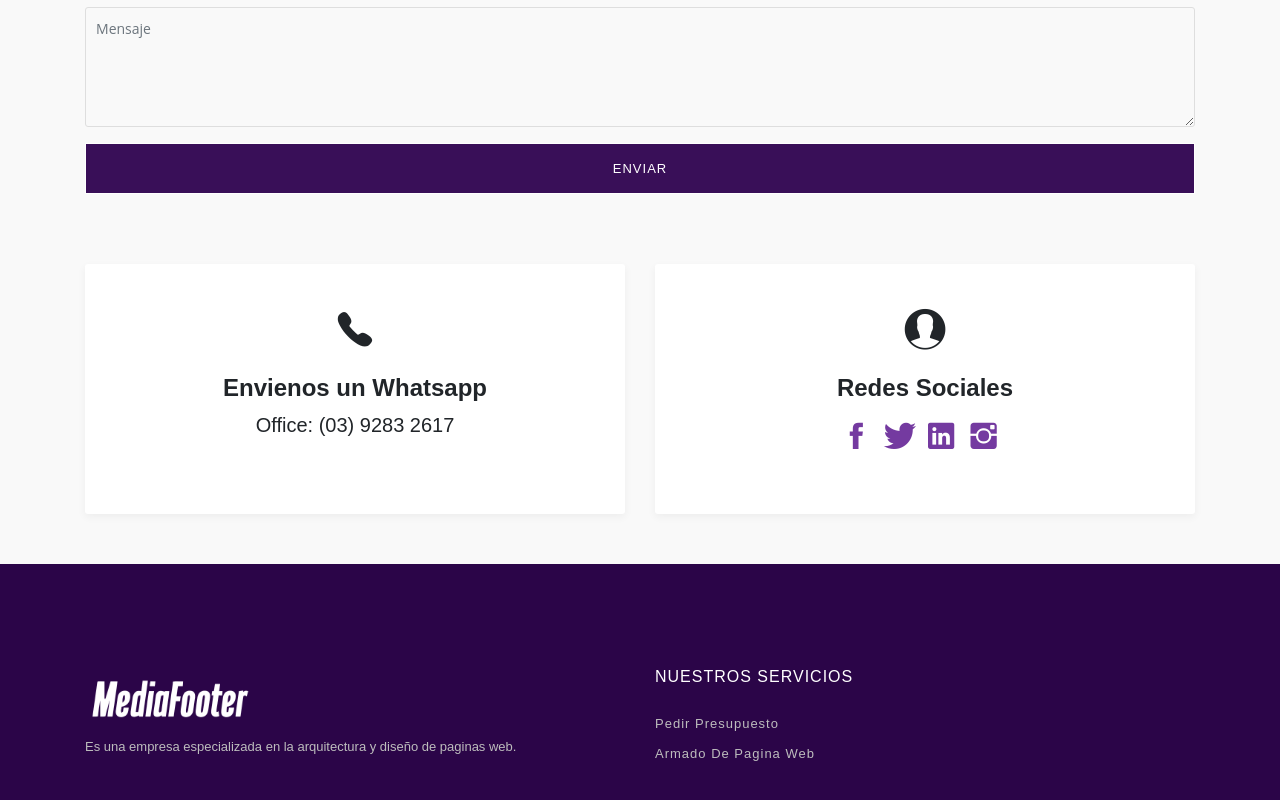
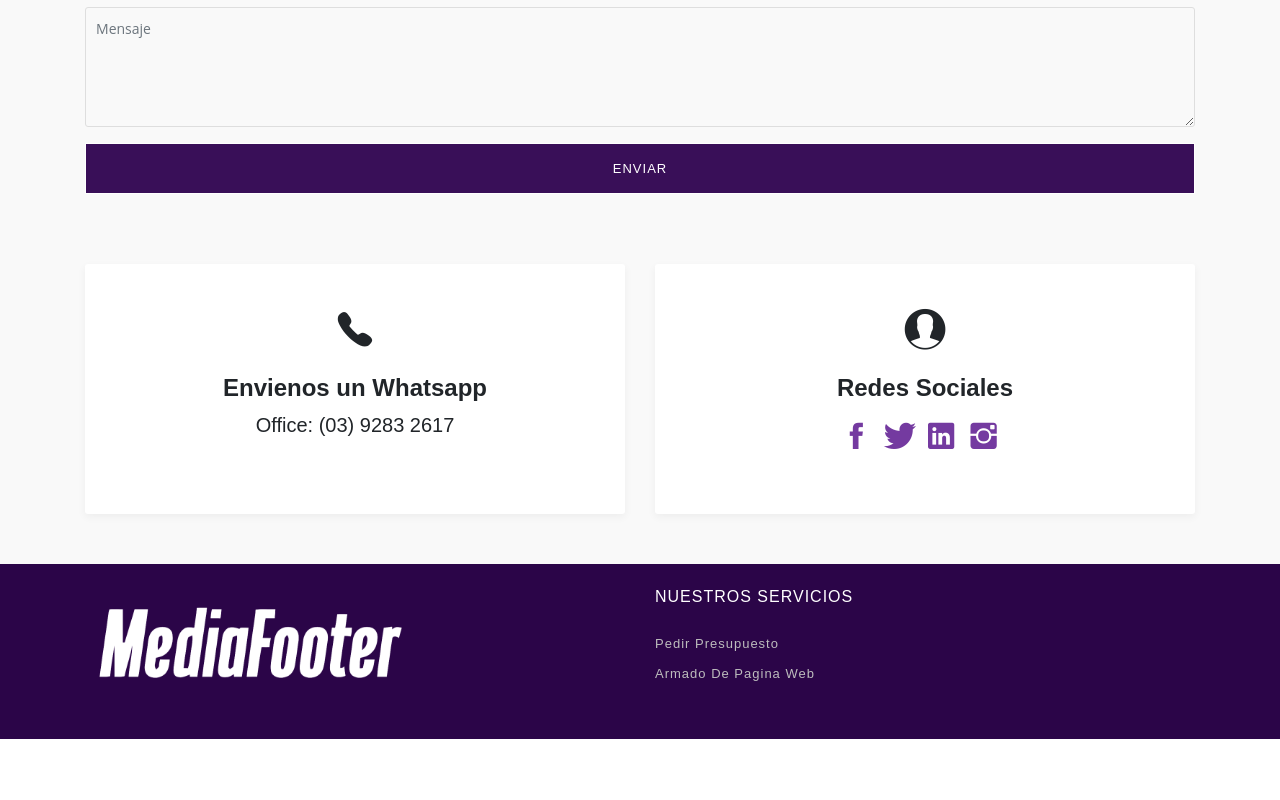
Before and after one commit to LEANDROESPINASSE/Media-Footer, a plain HTML site: page index.html in a window 1280 px wide. Shown: the part 5454-6254 px from the top of the page. After the commit the page ends 6193 px from the top, so only its background shows below. Drawn offline with Linux system fonts and the light colour scheme; some packages are replaced by stand-ins of ours; files whose address does not match are found by name.

Commit message:
6/3/2023

```diff
--- a/css/style.css
+++ b/css/style.css
@@ -1244,7 +1244,7 @@ a:focus, a:hover {
 .top-footer {
   background-color: #2b0548;
   border-top: 1px solid #2b0548;
-  padding: 100px 0 80px;
+  padding: 20px 0 40px;
 }
 .top-footer h3 {
   font-size: 16px;
--- a/index.html
+++ b/index.html
@@ -581,9 +581,9 @@ Start About Section
       <div class="row">
         <div class="col-md-6">
 			<a class="navbar-brand" href="index.html">
-				<img src="images/logo.png" width="170" alt="logo">
+				<img src="images/logo.png" width="330" alt="logo">
 			</a>
-          <p>Es una empresa especializada en la arquitectura y diseño de paginas web.</p>
+          <!-- <p>Es una empresa especializada en la arquitectura y diseño de paginas web.</p> -->
         </div>
         <!-- End of .col-sm-3 -->
 
```
